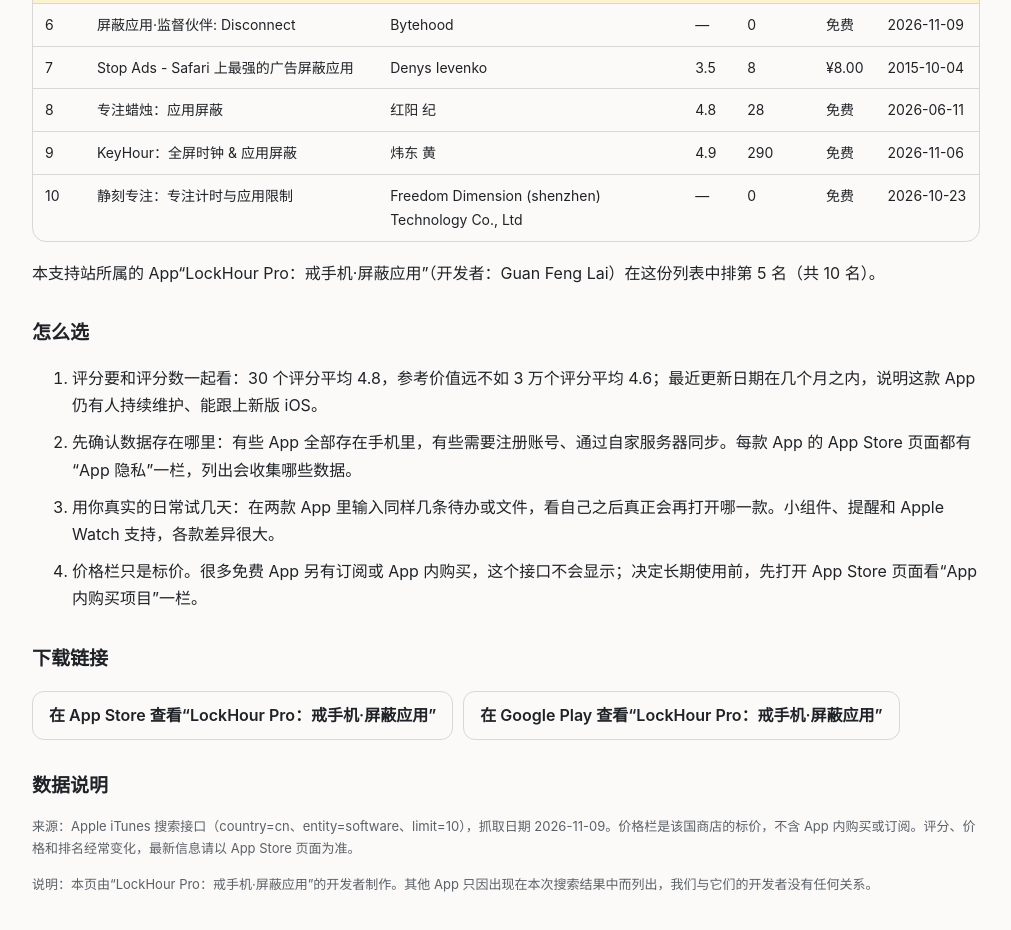
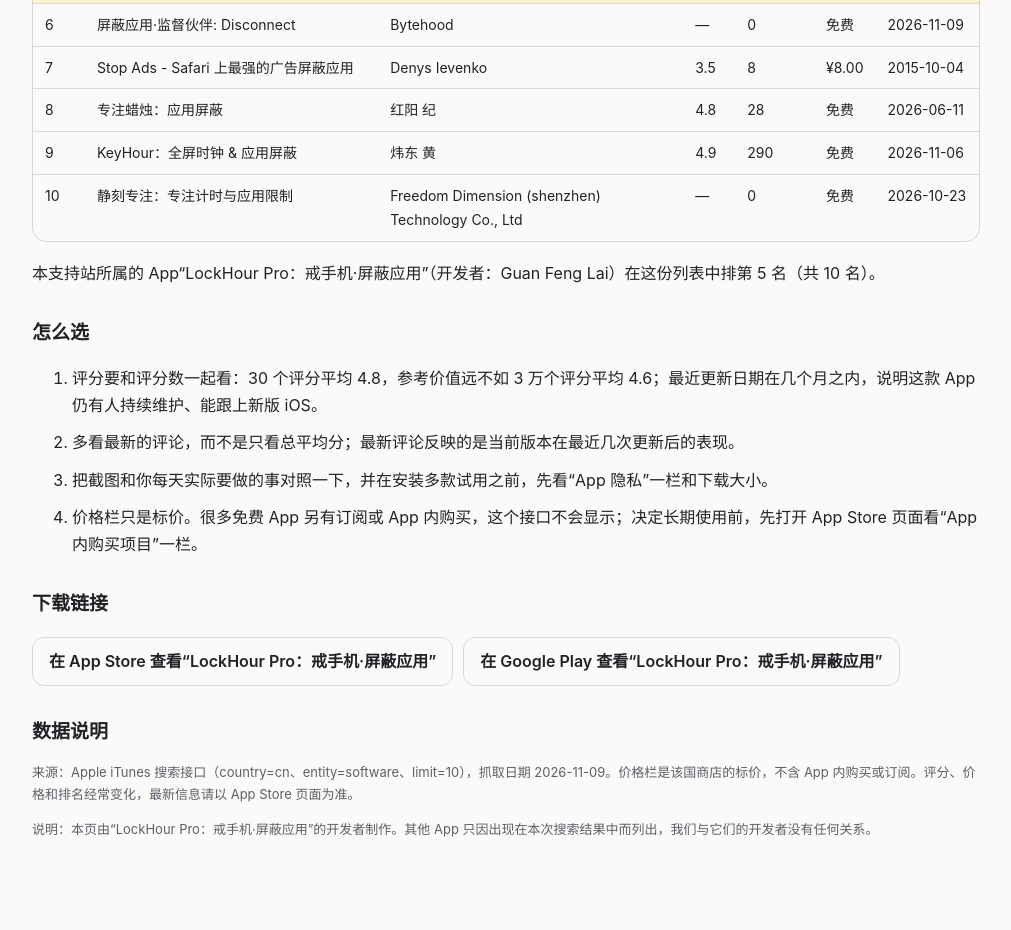
Before and after one commit to alice51849/lockhour-support, a plain HTML site: page compare.zh-Hans.html in a window 1280 px wide. Shown: the part 604-1534 px from the top of the page, without its empty margins (134-1145 px from the left). After the commit the page ends 1513 px from the top, so only its background shows below. Drawn offline with Linux system fonts and the light colour scheme.

Commit message:
比較頁舊版待辦字樣改成這款類別的建議句：不再提 Apple Watch 與小工具等待辦說法（產生器已不排程這幾頁，無法靠重產更新；文字取自 market_snapshot_copy 的對應類別）
Claude-Session: https://claude.ai/code/session_01J1xqKHVDzmpkvGa4sBKmmb

```diff
--- a/compare.zh-Hans.html
+++ b/compare.zh-Hans.html
@@ -78,7 +78,7 @@ tr.ours td{background:var(--ours)}
 </table></div>
 <p>本支持站所属的 App“LockHour Pro：戒手机·屏蔽应用”（开发者：Guan Feng Lai）在这份列表中排第 5 名（共 10 名）。</p>
 <h2>怎么选</h2>
-<ol class="tips"><li>评分要和评分数一起看：30 个评分平均 4.8，参考价值远不如 3 万个评分平均 4.6；最近更新日期在几个月之内，说明这款 App 仍有人持续维护、能跟上新版 iOS。</li><li>先确认数据存在哪里：有些 App 全部存在手机里，有些需要注册账号、通过自家服务器同步。每款 App 的 App Store 页面都有“App 隐私”一栏，列出会收集哪些数据。</li><li>用你真实的日常试几天：在两款 App 里输入同样几条待办或文件，看自己之后真正会再打开哪一款。小组件、提醒和 Apple Watch 支持，各款差异很大。</li><li>价格栏只是标价。很多免费 App 另有订阅或 App 内购买，这个接口不会显示；决定长期使用前，先打开 App Store 页面看“App 内购买项目”一栏。</li></ol>
+<ol class="tips"><li>评分要和评分数一起看：30 个评分平均 4.8，参考价值远不如 3 万个评分平均 4.6；最近更新日期在几个月之内，说明这款 App 仍有人持续维护、能跟上新版 iOS。</li><li>多看最新的评论，而不是只看总平均分；最新评论反映的是当前版本在最近几次更新后的表现。</li><li>把截图和你每天实际要做的事对照一下，并在安装多款试用之前，先看“App 隐私”一栏和下载大小。</li><li>价格栏只是标价。很多免费 App 另有订阅或 App 内购买，这个接口不会显示；决定长期使用前，先打开 App Store 页面看“App 内购买项目”一栏。</li></ol>
 <h2>下载链接</h2>
 <p class="cta"><a class="btn" href="https://apps.apple.com/app/id6780107485?pt=118326163&amp;ct=sup_lockhour_cmp&amp;mt=8" rel="noopener">在 App Store 查看“LockHour Pro：戒手机·屏蔽应用”</a> <a class="btn" href="https://play.google.com/store/apps/details?id=com.focuslockpro.app&amp;referrer=utm_source%3Dsup_lockhour_cmp%26utm_campaign%3Dlockhour" rel="noopener" data-ls-play="cta">在 Google Play 查看“LockHour Pro：戒手机·屏蔽应用”</a></p>
 <h2>数据说明</h2>
```
